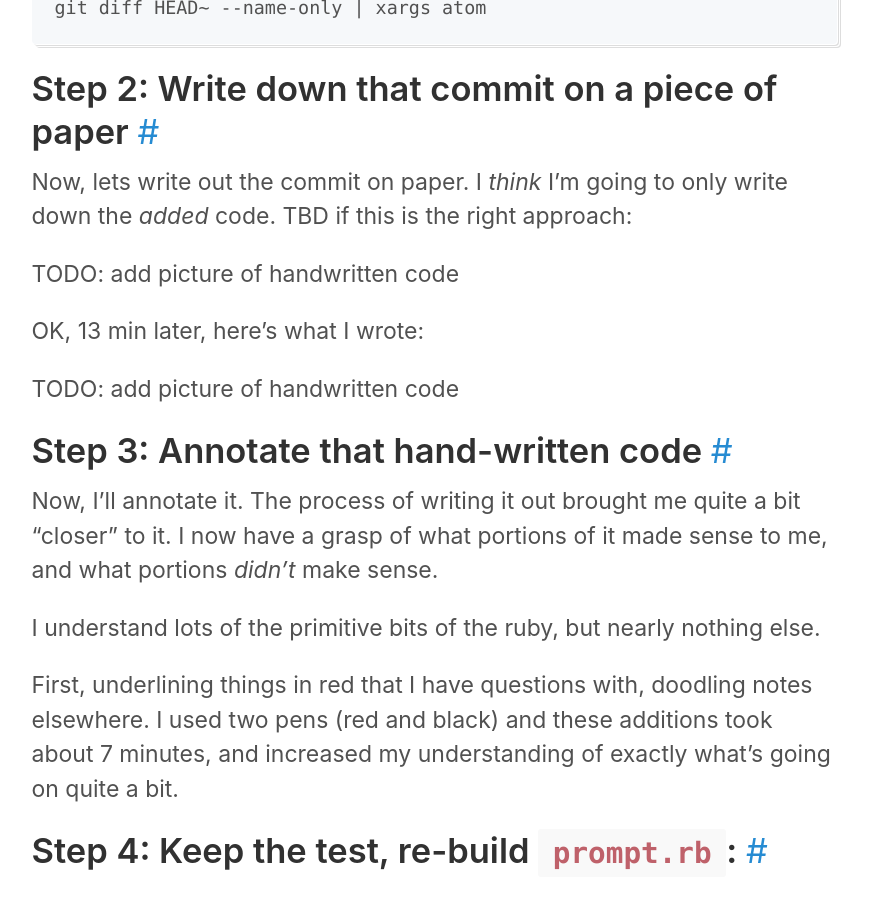
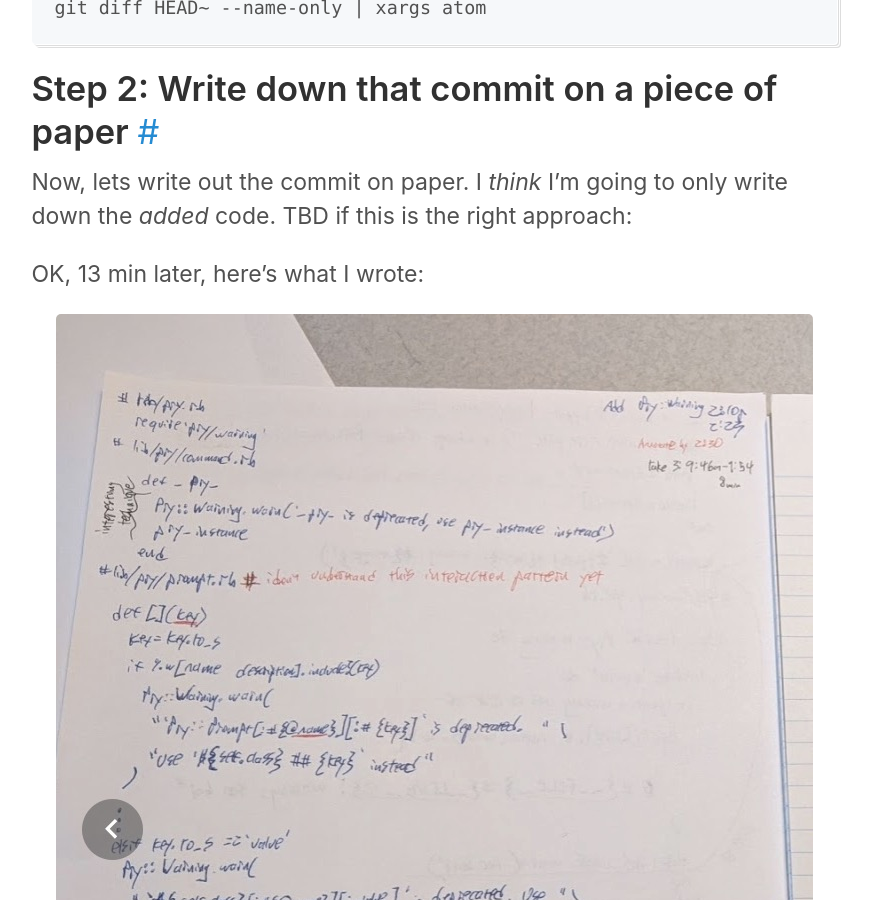
Before and after one commit to josh-works/intermediaterubycom, a Jekyll site: the page built from _posts/2021-02-26-commit-tracing-with-pry-part-3.md, in a window 1280 px wide and 900 px high, scrolled down 3197 px. Shown: the whole window, without its empty margins (206-1078 px from the left). Built offline with Jekyll 4.4.1, drawn with Linux system fonts in a browser that asks for light colours.

Commit message:
adds picture of notes

```diff
--- a/_posts/2021-02-26-commit-tracing-with-pry-part-3.md
+++ b/_posts/2021-02-26-commit-tracing-with-pry-part-3.md
@@ -81,11 +81,12 @@ git diff HEAD~ --name-only | xargs atom
 
 Now, lets write out the commit on paper. I _think_ I'm going to only write down the _added_ code. TBD if this is the right approach:
 
-TODO: add picture of handwritten code
-
 OK, 13 min later, here's what I wrote:
 
-TODO: add picture of handwritten code
+
+![handwritten code](/images/2021-03-01 at 8.57 AM-commit-tracing-prywarning.jpg)
+
+
 
 ## Step 3: Annotate that hand-written code
 
```
Also changed, not shown: images/2021-03-01 at 8.57 AM-commit-tracing-prywarning.jpg (added).
